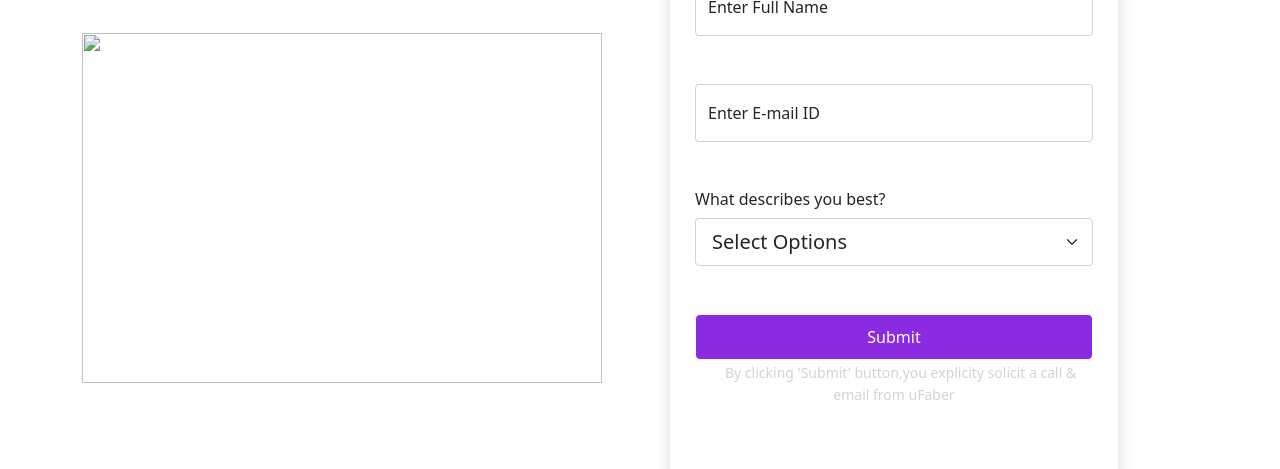
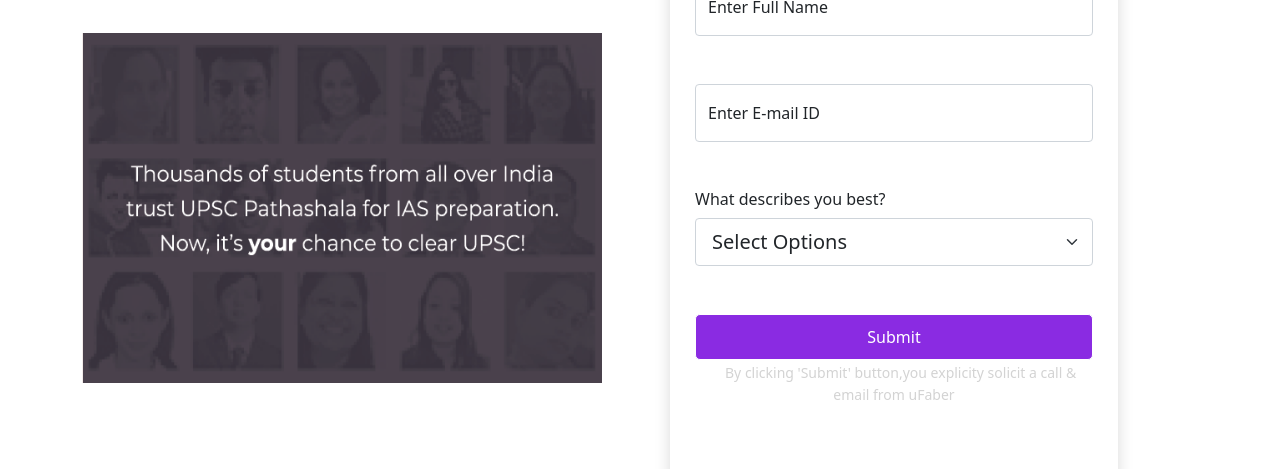
Before and after one commit to ashutoshshinde18/uFaberAssignment, a plain HTML site: page index.html in a window 1280 px wide. Shown: the part 331-800 px from the top of the page. Drawn offline with nearby package versions, Linux system fonts and the light colour scheme.

Commit message:
Update index.html

```diff
--- a/index.html
+++ b/index.html
@@ -17,7 +17,7 @@
                     <div class="details">
                         <p class="fs-3" style="font-family:Verdana" ><strong>UPSC</strong> PATHSHALA</p>
                         <h1>Best Online Coaching<br>for UPSC Preparation</h1>
-                        <img src="images/1.PNG" width="520px" height="350px">
+                        <img src="img/1.PNG" width="520px" height="350px">
                     </div>
                 </div>
 
```
